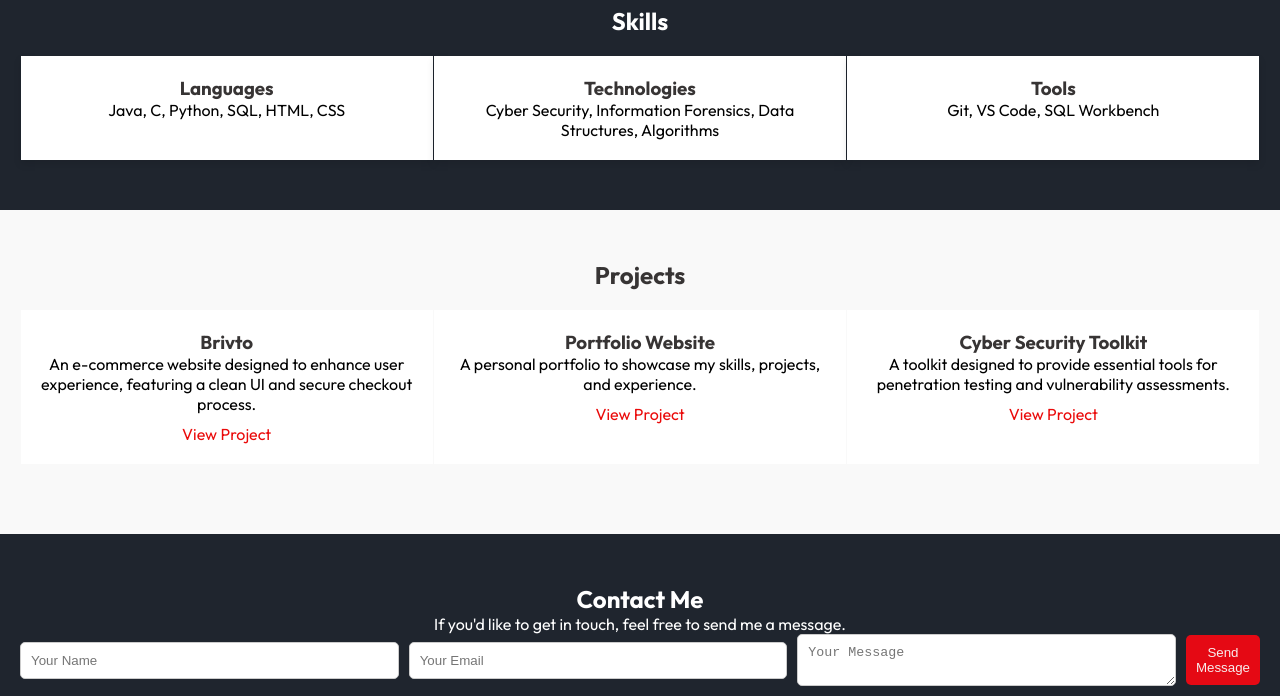
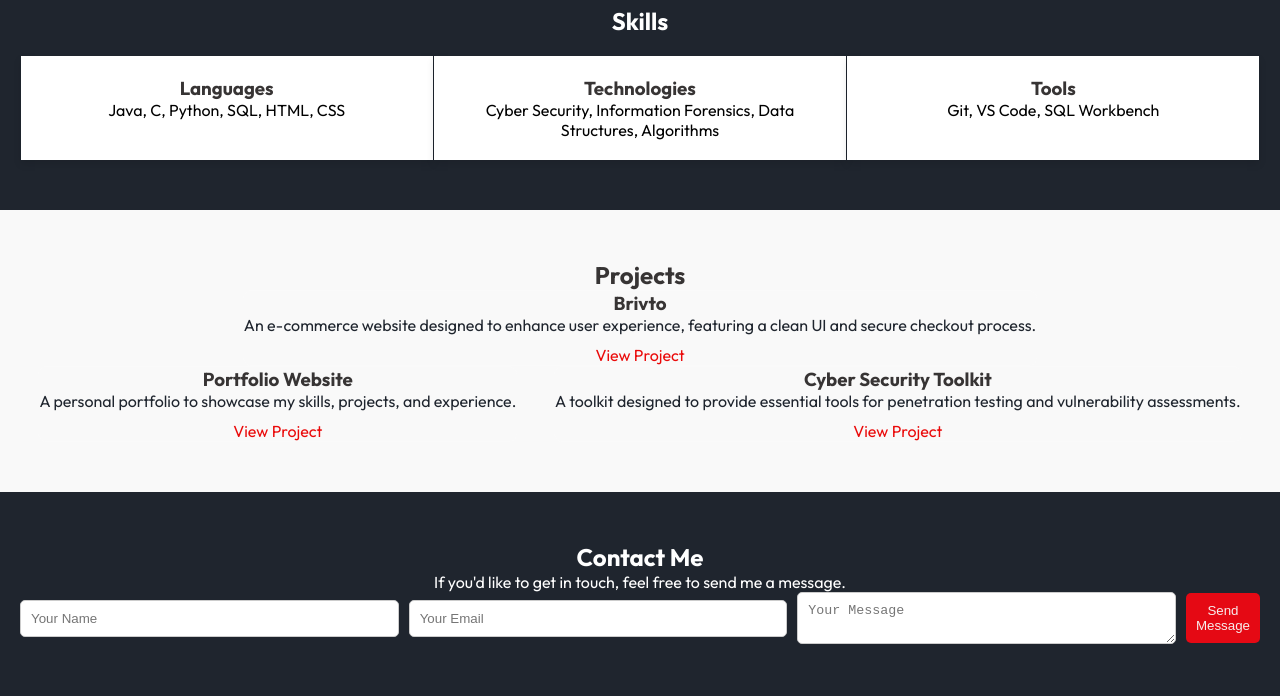
Before and after one commit to Amitapate/protfolio2, a plain HTML site: page index.html in a window 1280 px wide. Shown: the part 716-1412 px from the top of the page. Drawn offline with nearby package versions, Linux system fonts and the light colour scheme.

Commit message:
Update style.css

```diff
--- a/style.css
+++ b/style.css
@@ -407,13 +407,11 @@ li a:hover {
 
 /* Project cards styling */
 .project-card {
-    background-color: white;
-    color: #000;
-    padding: 20px;
-    width: 30%;
-    margin: 20px 0;
-    box-shadow: 0 4px 17px rgb(255 255 255 / 10%);
-
+   background-color: var(--card-bg);
+  border-radius: 8px;
+  overflow: hidden;
+  transition: transform 0.3s ease, box-shadow 0.3s ease;
+  border: 1px solid rgba(255, 255, 255, 0.1);
 }
 
 /* Links in project cards */
```
